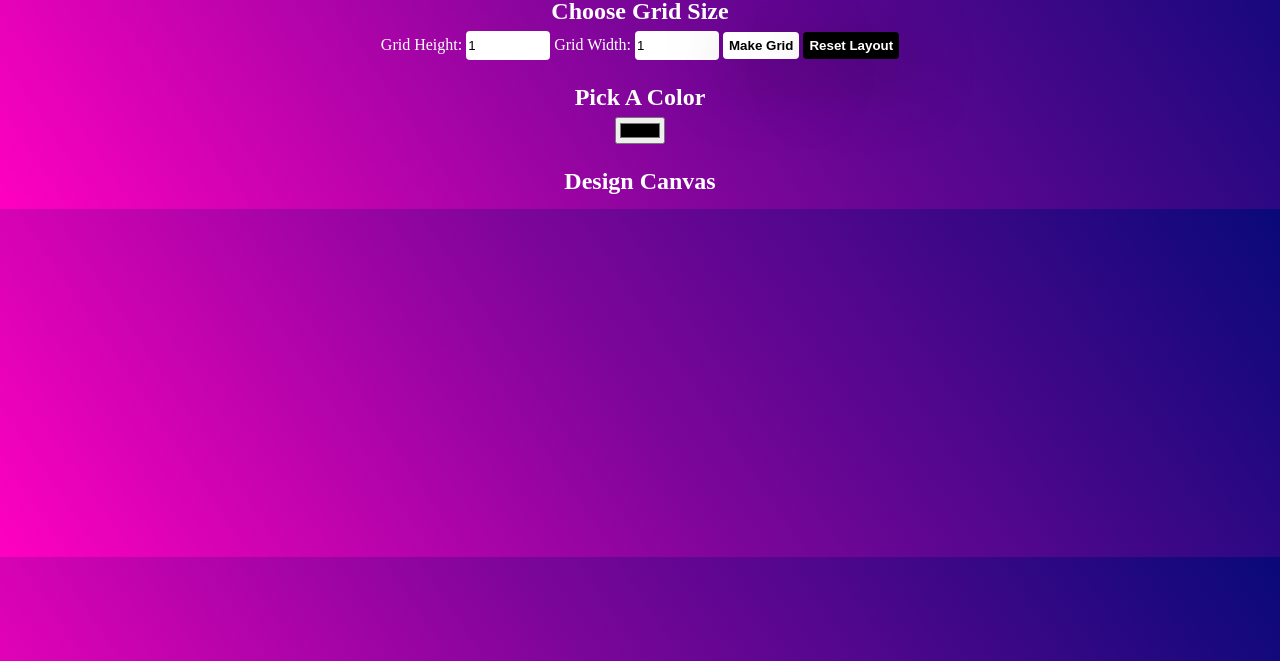
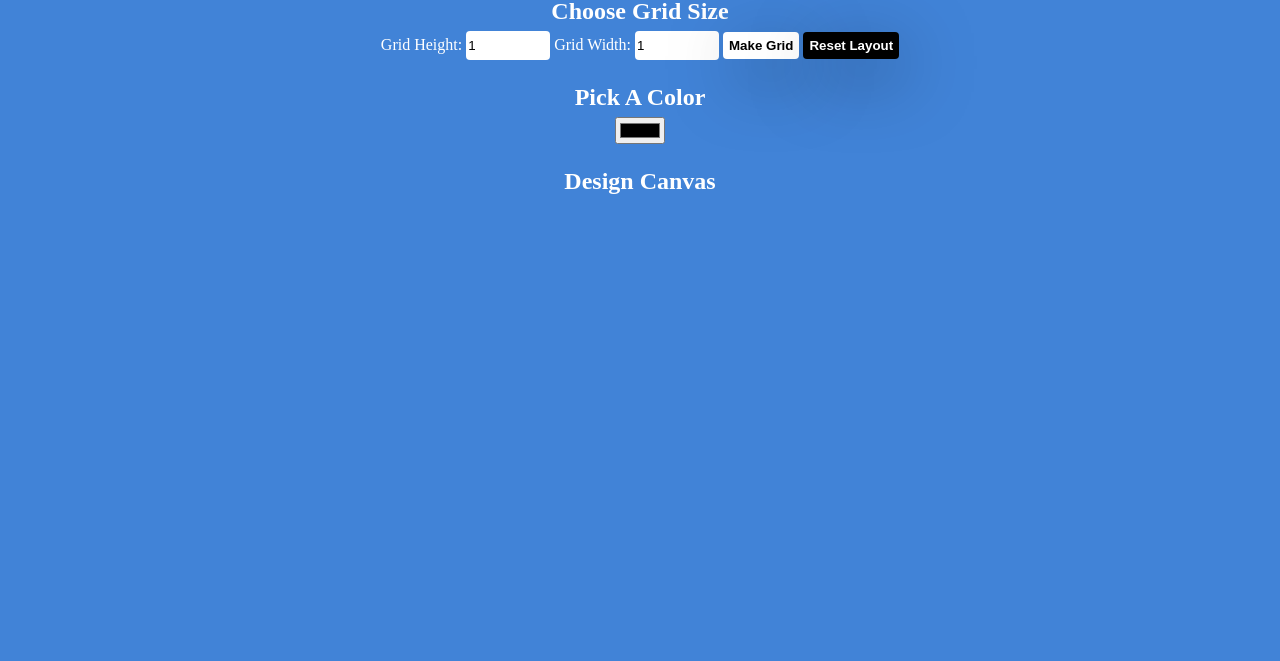
Before and after one commit to MaestroJolly/Pixel-Art-Maker, a plain HTML site: page index.html in a window 1280 px wide. Shown: the part 139-800 px from the top of the page. Drawn offline with nearby package versions, Linux system fonts and the light colour scheme.

Commit message:
Updated the background-color in style.css

```diff
--- a/styles.css
+++ b/styles.css
@@ -4,10 +4,10 @@
 body {
     text-align: center;
     color: #ffffff;
-    background: rgb(255,1,192);
-    background: -moz-linear-gradient(56deg, rgba(255,1,192,1) 0%, rgba(125,5,154,1) 49%, rgba(9,9,121,1) 100%, rgba(0,212,255,1) 100%);
+    background: rgb(65, 131, 215);
+    /* background: -moz-linear-gradient(56deg, rgba(255,1,192,1) 0%, rgba(125,5,154,1) 49%, rgba(9,9,121,1) 100%, rgba(0,212,255,1) 100%);
     background: -webkit-linear-gradient(56deg, rgba(255,1,192,1) 0%, rgba(125,5,154,1) 49%, rgba(9,9,121,1) 100%, rgba(0,212,255,1) 100%);
-    background: linear-gradient(56deg, rgba(255,1,192,1) 0%, rgba(125,5,154,1) 49%, rgba(9,9,121,1) 100%, rgba(0,212,255,1) 100%);
+    background: linear-gradient(56deg, rgba(255,1,192,1) 0%, rgba(125,5,154,1) 49%, rgba(9,9,121,1) 100%, rgba(0,212,255,1) 100%); */
     filter: progid:DXImageTransform.Microsoft.gradient(startColorstr="#ff01c0",endColorstr="#00d4ff",GradientType=1);
 }
 
```
